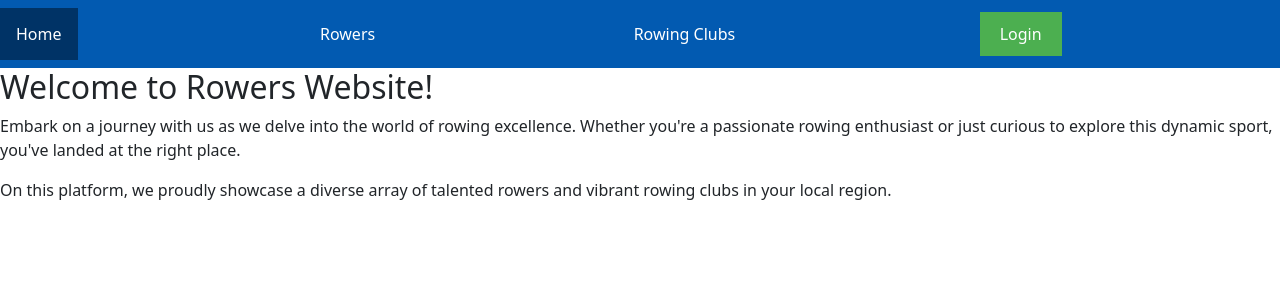
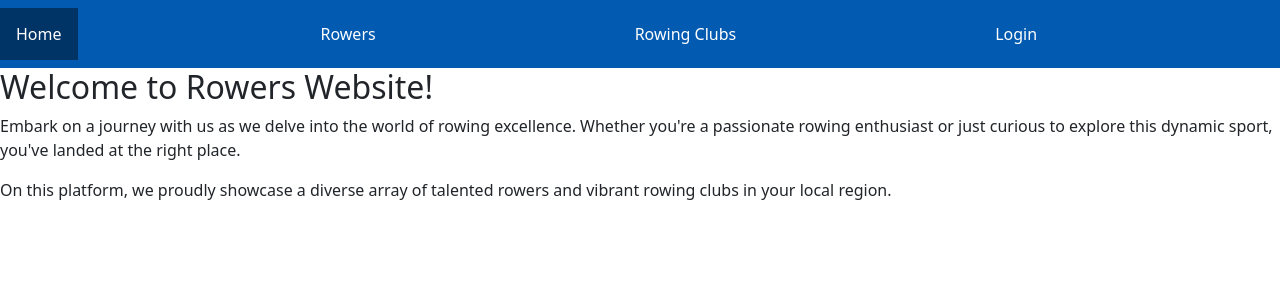
Before and after one commit to sverrevi/RowerWebsiteFrontend, a React (Vite) app: page / in a window 1280 px wide. Shown: the top 300 px of the page. Built offline with nearby package versions, Linux system fonts and the light colour scheme.

Commit message:
Had build errors that needed correction. CI is integrated with netlify so app should now Update

```diff
--- a/src/App.tsx
+++ b/src/App.tsx
@@ -1,4 +1,3 @@
-// App.tsx
 import React, { useState } from 'react';
 import { BrowserRouter as Router, Route, Routes } from 'react-router-dom';
 import NavigationBar from './components/NavigationBar';
--- a/src/components/LoginComponent.tsx
+++ b/src/components/LoginComponent.tsx
@@ -1,9 +1,13 @@
-
+// LoginComponent.tsx
 import React, { useState } from 'react';
 import { login } from './AuthService';
 import { useNavigate } from 'react-router-dom';
 
-const LoginComponent: React.FC = () => {
+interface LoginComponentProps {
+  onLogin: () => void;
+}
+
+const LoginComponent: React.FC<LoginComponentProps> = ({ onLogin }) => {
   const navigate = useNavigate();
   const [username, setUsername] = useState<string>('');
   const [password, setPassword] = useState<string>('');
@@ -24,10 +28,11 @@ const LoginComponent: React.FC = () => {
       alert('Congratulations! Login successful.');
       console.log('Redirecting to home page...');
 
-      // Redirect to the home page
-      navigate('/');
+      // Call the onLogin callback
+      onLogin();
 
       // Redirect to a protected page or do something else
+      navigate('/');
     } else {
       // Handle login failure
       alert('Login failed. Please check your credentials.');
--- a/src/components/NavigationBar.tsx
+++ b/src/components/NavigationBar.tsx
@@ -1,7 +1,7 @@
 // NavigationBar.tsx
 import React, { useState, useEffect } from 'react';
 import { NavLink } from 'react-router-dom';
-import { Link, useNavigate } from 'react-router-dom';
+import { useNavigate } from 'react-router-dom';
 import '../App.css';
 
 interface NavigationBarProps {
@@ -45,9 +45,9 @@ function NavigationBar({ isLoggedIn, onLogout }: NavigationBarProps) {
             </NavLink>
           </div>
         ) : (
-          <button className="nav-link" onClick={() => handleNavigation('/login')}>
+          <NavLink to="/login" className="nav-link">
             Login
-          </button>
+          </NavLink>
         )}
       </div>
     </div>
```
